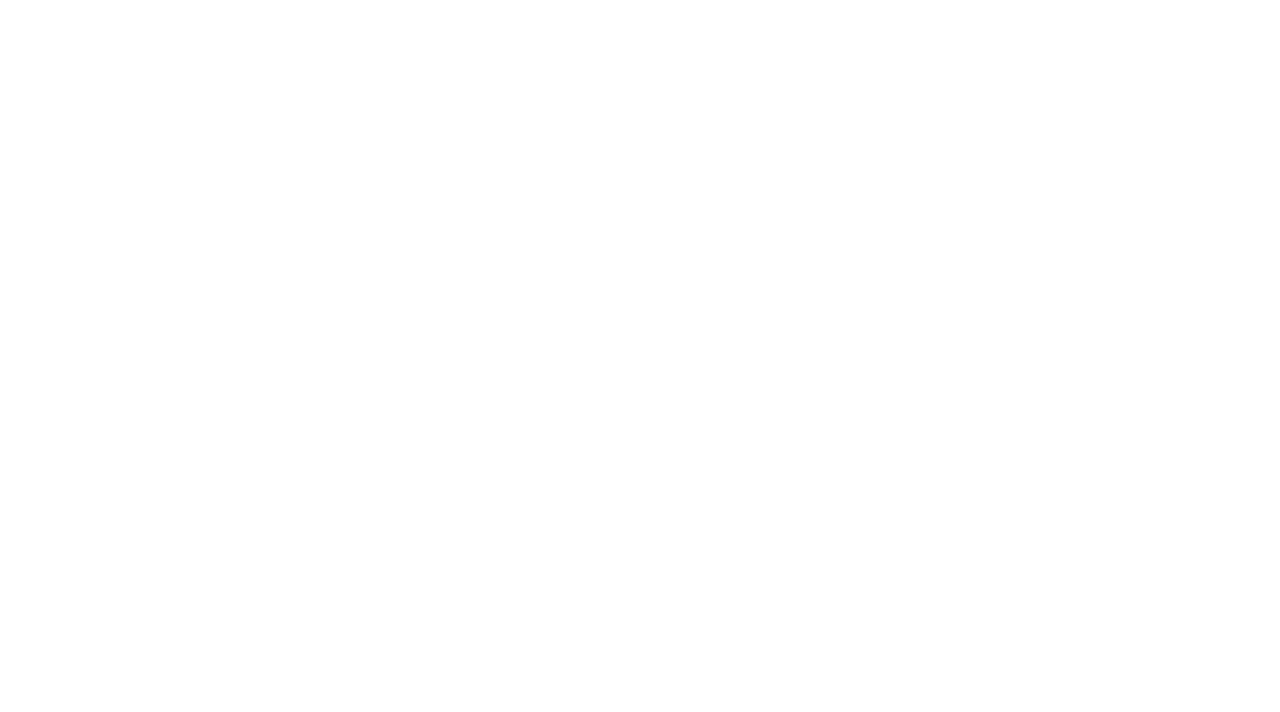
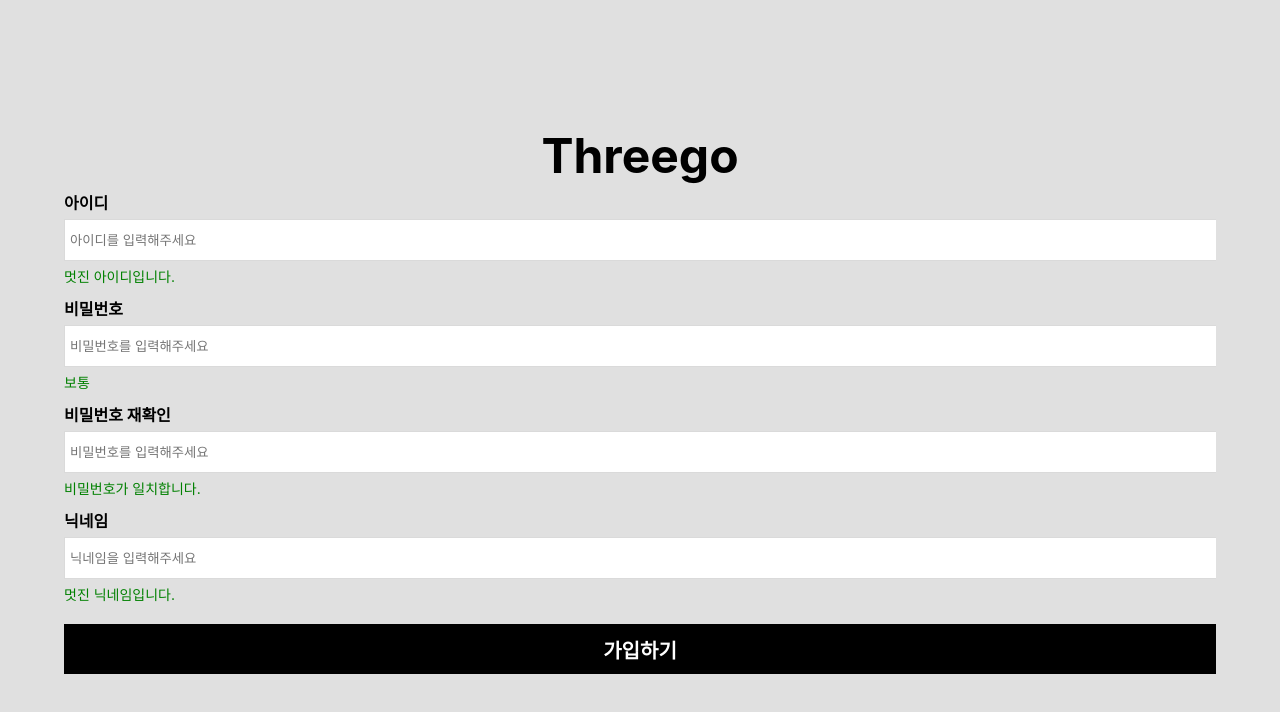
Before and after one commit to leeseongdooo/threego, a React (Create React App) app: page /SingIn in a window 1280 px wide. Shown: the top 712 px of the page. Built offline with nearby package versions, Linux system fonts and the light colour scheme.

Commit message:
day0407LSH

```diff
--- a/src/App.js
+++ b/src/App.js
@@ -6,6 +6,7 @@ import './App.css';
 // 컴포넌트 import
 import MainPage from './Component/MainPage';
 import Login from './Component/Login';
+import SignIn from './Component/SignIn';
 
 function App() {
 
@@ -20,17 +21,23 @@ function App() {
   return (
     <Router>
       <Switch>
+        {/* 주소가 /라면 아래 실행 */}
         <Route exact path="/">
           <div className="App" style={scrollfix ? fixcss : null}>
             <MainPage path="/" scrollfix={(aa) => {setScrollfix(aa)}}></MainPage>
           </div>
         </Route>
 
+        {/* 주소가 /Login이라면 아래 실행 */}
         <Route exact path="/Login">
-            <div className="App" style={scrollfix ? fixcss : null}>
-                <Login/>
-            </div>
+            <Login/>
         </Route>
+
+        <Route exact path="/SingIn">
+            <SignIn/>
+        </Route>
+
+
       </Switch>
     </Router>
   );
--- a/src/Component/Header.jsx
+++ b/src/Component/Header.jsx
@@ -5,6 +5,7 @@ import { useEffect} from 'react';
 import { Link } from 'react-router-dom';
 
 function Header(props) {
+    let y = window.scrollY;
 
     const [isOpen, setMenu] = useState(false); // 메뉴창이 열린지 안열린지 판단
 
@@ -14,7 +15,7 @@ function Header(props) {
 
     props.menuCheck(isOpen)
 
-    let y = window.scrollY;
+
 
     const tempStyle={
         background:"black",
@@ -63,7 +64,7 @@ function Header(props) {
                             </button>
 
                             <button className='loginButton'>
-                                <a href="https://m.mcdonalds.co.kr/kor/main.do">회원가입</a>
+                                <Link to='/SingIn'>회원가입</Link>
                             </button>
                         </div>
                     </li>
--- a/src/Component/Login.jsx
+++ b/src/Component/Login.jsx
@@ -4,34 +4,49 @@ import { useState } from "react";
 import '../css/Login.css';
 import {IoMdArrowBack} from "react-icons/io";
 import { Link } from "react-router-dom";
+
 function Login() {
-    const [menuCheck, setMenuCheck] = useState(false);
+
+    const [textlength, setTextLength] = useState(1);
+    const [pwdlength, setPwdLength] = useState(1);
+
+    const textSize = (e)=> {
+        console.log(e.target.value);
+        console.log(e.target.value.length);
+        setTextLength(e.target.value.length);
+     }
+
+     const pwdSize = (e)=> {
+        console.log(e.target.value);
+        console.log(e.target.value.length);
+        setPwdLength(e.target.value.length);
+     }
+
     return(
-      <>
+      <div className="LoginBox">
 
-        <form>
-            <div className="LoginBox">
+            <div className="LoginShape">
                 <div className="Text">
-                    <Link to='/'>
+                    {/* <Link to='/'>
                         <IoMdArrowBack className="BackIcon"/>
-                    </Link>
-                    <h1>Login</h1>
+                    </Link> */}
+                    <h1>Threego</h1>
                 </div>
 
-                <input type="text" placeholder="ID" />
-                <input type="password" placeholder="pwd"/>
-                <input type="submit" value="로그인" />
+                <input type="text" placeholder="ID" onChange={textSize}/>
+                <input type="password" placeholder="pwd" onChange={pwdSize}/>
+                {(textlength > 0 && pwdlength > 0) ? null : <span> 빈칸을 채워주세요!! </span>}
+                <button onClick={console.log("A")}><Link to='/' className="LoginLink">로그인</Link></button>
 
                 <ul className="subText">
-                    <li>회원가입</li>
+                    <li><Link to='/SingIn' className="SignInLink">회원가입</Link></li>
                     <li>아이디 찾기</li>
                     <li>비밀번호 찾기</li>
                 </ul>
             </div>
-        </form>
 
 
-      </>
+      </div>
     );
 }
 
--- /dev/null
+++ b/src/Component/SignIn.jsx
@@ -0,0 +1,67 @@
+import React from "react";
+import '../css/SignIn.css'
+import { Link } from "react-router-dom";
+function Shape({SignInForm}) {
+    return (
+        <div className="inputbox">
+            <h4>{SignInForm.text}</h4>
+            {/* id가 2~3이라면 password타입 그렇지 않다면 text타입 */}
+            {(SignInForm.id == 2 || SignInForm.id == 3) ? <input type="password" className={SignInForm.classname} placeholder={SignInForm.guideText}/> :
+            <input type="text" className={SignInForm.classname} placeholder={SignInForm.guideText} />}
+            <div>
+                <span>{SignInForm.correctText}</span>
+            </div>
+        </div>
+    );
+}
+
+function SignIn() {
+
+    const SignInForm = [
+        {
+            id: 1,
+            guideText: '아이디를 입력해주세요',
+            text: '아이디',
+            classname: 'idInput',
+            correctText: '멋진 아이디입니다.',
+            wrongText: '영문 소문자, 숫자와 특수기호만 사용가능합니다.'
+        },
+        {
+            id: 2,
+            guideText: '비밀번호를 입력해주세요',
+            text: '비밀번호',
+            classname: 'pwdInput',
+            correctText: '보통',
+            wrongText: '8~16자 영문 대 소문자, 숫자, 특수문자를 사용하세요'
+        },
+        {
+            id: 3,
+            guideText: '비밀번호를 입력해주세요',
+            text: '비밀번호 재확인',
+            classname: 'pwdCheckInput',
+            correctText: '비밀번호가 일치합니다.',
+            wrongText: '비밀번호를가 일치하지 않습니다.'
+        },
+        {
+            id: 4,
+            guideText: '닉네임을 입력해주세요',
+            text: '닉네임',
+            classname: 'nicknameInput',
+            correctText: '멋진 닉네임입니다.',
+            wrongText: '영문 소문자, 숫자와 특수기호만 사용가능합니다.'
+        }
+    ]
+
+
+    return(
+        <div className="SignInBox">
+            <h1>Threego</h1>
+            {SignInForm.map(shape =>(
+                <Shape SignInForm={shape} key={shape.id}/>
+            ))}
+            <button onClick={console.log("A")}><Link to='/' className="Link">가입하기</Link></button>
+        </div>
+    );
+}
+
+export default SignIn;
--- a/src/css/Login.css
+++ b/src/css/Login.css
@@ -1,5 +1,5 @@
-form {
-    position: fixed;
+.LoginBox {
+    position: absolute;
     display: flex;
     flex-direction: column;
     justify-content: center;
@@ -9,13 +9,15 @@ form {
 }
 
 
-.LoginBox {
+.LoginShape {
     width: 80%;
     display: flex;
     flex-direction: column;
     justify-content: center;
     align-items: center;
     height: auto;
+    border: 1px solid #dadada;
+    border-radius: 10px;
 }
 
 .LoginBox .Text {
@@ -40,15 +42,29 @@ form {
     padding-left: 10px;
 }
 
-.LoginBox input[type="submit"]{
+
+.LoginShape span {
+    width: 90%;
+    margin: 5px;
+    color: red;
+    font-weight: 500;
+}
+
+.LoginShape button {
     padding-left: 0px;
     width: 90%;
     border-radius: 5px;
     background-color: black;
     border: none;
     color: white;
+    height: 50px;
     font-size: 18px;
     font-weight: 700;
+}
+
+.LoginShape button .LoginLink {
+    text-decoration: none;
+    color: white;
 }
 
 .LoginBox .subText {
@@ -64,4 +80,12 @@ form {
     width: calc(100%/3);
     font-size: 12px;
     text-align: center;
+    color: black;
 }
+
+
+
+.subText .SignInLink {
+    color: black;
+    text-decoration: none;
+}
--- /dev/null
+++ b/src/css/SignIn.css
@@ -0,0 +1,67 @@
+* {
+    margin: 0;
+    padding: 0;
+}
+
+h1 {
+    width: 100%;
+    text-align: center;
+    font-size: 48px;
+}
+
+h4 {
+    font-size: 16px;
+}
+
+.SignInBox {
+    position: absolute;
+    right: 0;
+    top: 0;
+    width: 100%;
+    height: calc(100%);
+    background-color: rgb(224, 224, 224);
+    display: flex;
+    flex-direction: column;
+    justify-content: center;
+    align-items: center;
+}
+
+.inputbox {
+    display: flex;
+    flex-direction: column;
+    align-items: flex-start;
+    justify-content: space-around;
+    width: 90%;
+    margin: 5px;
+    overflow: hidden;
+}
+
+.inputbox input {
+    width: 100%;
+    height: 30px;
+    padding: 5px;
+    margin: 5px 0px;
+    border: solid 1px #dadada;
+}
+
+.inputbox span {
+    font-size: 14px;
+    color: green;
+}
+
+.SignInBox .Link {
+    text-decoration: none;
+    color: white;
+}
+
+.SignInBox button {
+    margin-top: 15px;
+    width: 90%;
+    background-color: black;
+    color: white;
+    font-size: 20px;
+    font-weight: bold;
+    border: none;
+    height: 50px;
+    text-decoration: none;
+}
```
